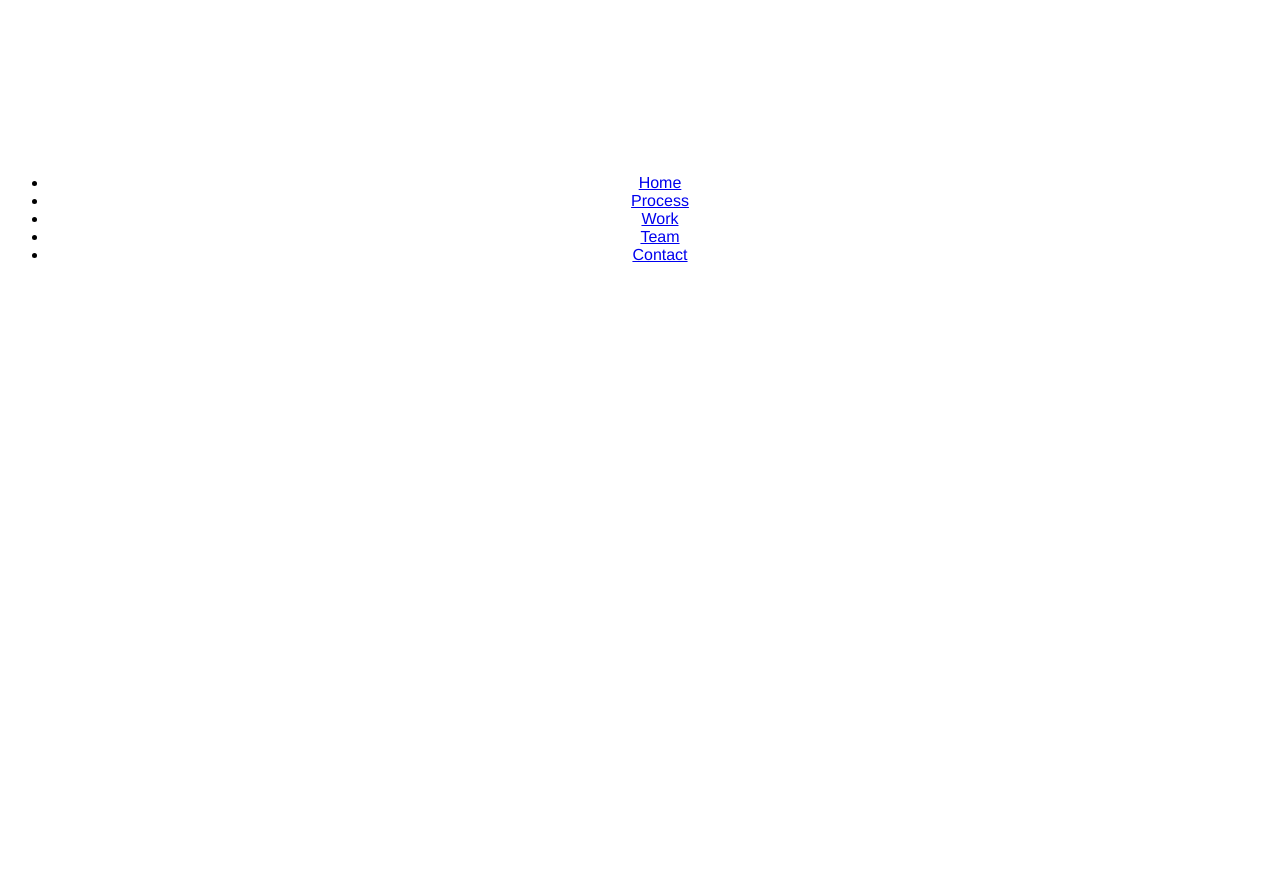
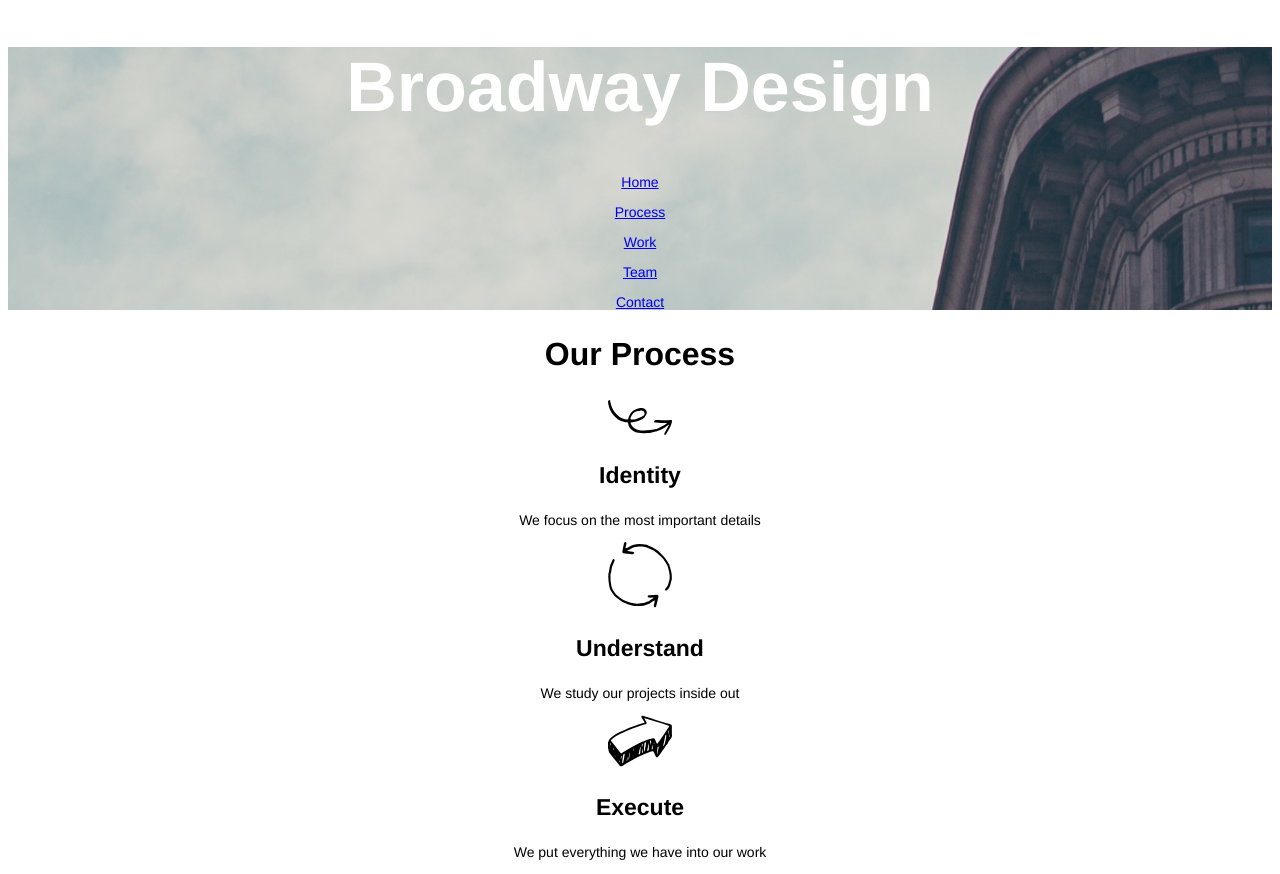
Before and after one commit to JuditD/Broadway, a plain HTML site: page index.html in a window 1280 px wide. Before the commit the page ends 800 px from the top, so only its background shows below. Drawn offline with Linux system fonts and the light colour scheme.

Commit message:
process part

```diff
--- a/index.html
+++ b/index.html
@@ -7,15 +7,36 @@
   </head>
   <body>
 
-    <h1>Broadway Design</h1>
-    <nav>
-      <ul>
-        <li><a href="#Home">Home</a></li>
-        <li><a href="#Process">Process</a></li>
-        <li><a href="#Work">Work</a></li>
-        <li><a href="#Team">Team</a></li>
-        <li><a href="#Contact">Contact</a></li>
-      </ul>
-    </nav>
+    <!-- Title and Navigation -->
+    <div class="titleandbuttons">
+        <h1>Broadway Design</h1>
+        <p><a class="navbutton" href="#Home">Home</a></p>
+        <p><a class="navbutton" href="#Process">Process</a></p>
+        <p><a class="navbutton" href="#Work">Work</a></p>
+        <p><a class="navbutton" href="#Team">Team</a></p>
+        <p><a class="navbutton" href="#Contact">Contact</a></p>
+
+    </div>
+    <!-- Our process -->
+    <div class="Process">
+      <h2>Our Process</h2>
+      <img src="./resources/identify.svg" alt="handdrawn swirly arrow">
+      <h3>Identity</h3>
+      <p>We focus on the most important details</p>
+      <img src="./resources/understand.svg" alt="two arrows forming a circle">
+      <h3>Understand</h3>
+      <p>We study our projects inside out</p>
+      <img src="./resources/execute.svg" alt="handdrawn arrow">
+      <h3>Execute</h3>
+      <p>We put everything we have into our work</p>
+
+
+    </div>
+
+
+
+
+
+
   </body>
 </html>
--- a/style.css
+++ b/style.css
@@ -1,9 +1,19 @@
 body {font-family: helvetica;
 text-align: center;}
+
+.titleandbuttons {background-image: url('./resources/the-flatiron-building.png');}
 
 h1 {font-size: 70px;
 font-weight: bold;
 color: white}
 
 .navbuttons {color: white;
-font-size: 18px}
+font-size: 18px;}
+
+h2 {font-size: 32px;
+font-weight: bold;}
+
+h3 {font-size: 23px;
+font-weight: bold;}
+
+p {font-size: 14px;}
```
